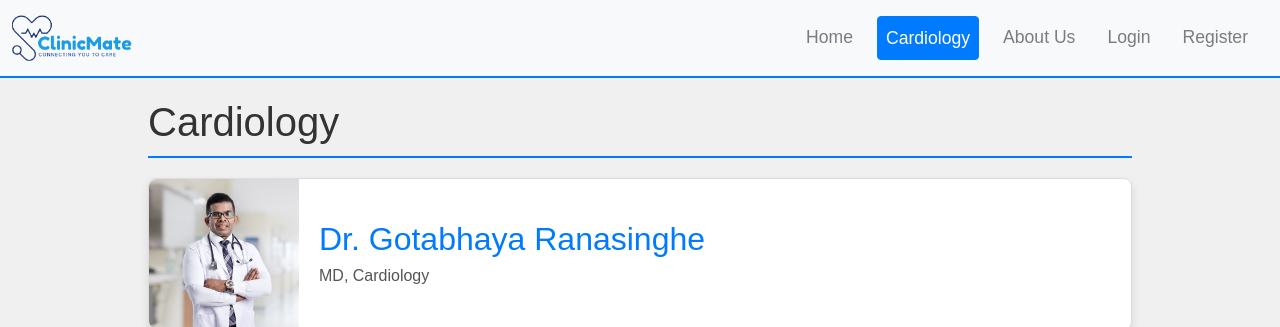
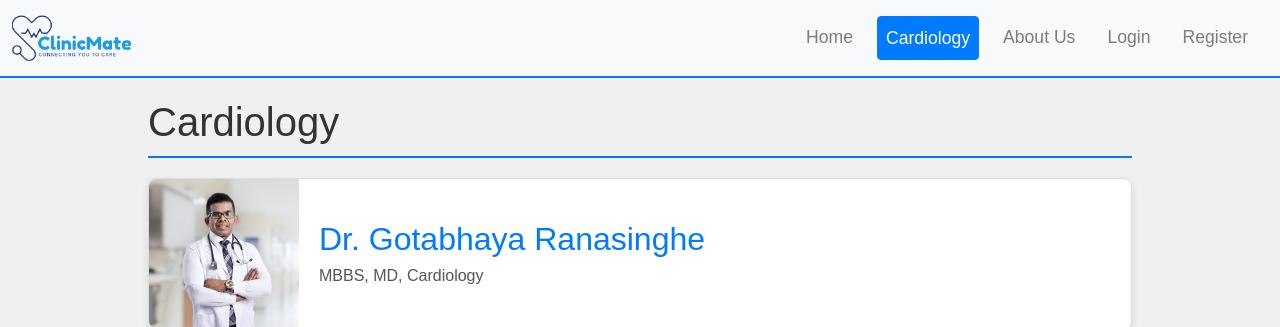
Before and after one commit to sasi1219/EChannelling, a Django app: page /Cardiology/ in a window 1280 px wide. Shown: the top 327 px of the page. Run offline with Django 5.2, Linux system fonts and the light colour scheme; some libraries are stand-ins or nearby versions.

Commit message:
Added doctor cards

```diff
--- a/Cardiology/templates/Cardiology/index.html
+++ b/Cardiology/templates/Cardiology/index.html
@@ -37,14 +37,21 @@
             <img src="{% static 'images/Dr.Gotabhaya.png' %}" alt="Dr.Gotabhaya" class="doctor-image">
             <div class="doctor-info">
                 <h2>Dr. Gotabhaya Ranasinghe</h2>
-                <p>MD, Cardiology</p>
+                <p>MBBS, MD, Cardiology</p>
             </div>
         </div>
         <div class="doctor-card">
-            <img src="doctor2.jpg" alt="Doctor 2">
+            <img src="{% static 'images/Dr.Ruvan.png' %}" alt="Dr.Ruvan" class="doctor-image">
             <div class="doctor-info">
-                <h2>Dr. John Doe</h2>
-                <p>MD, Cardiology</p>
+                <h2>Dr. Ruvan Ekanayaka</h2>
+                <p>MBBS, MD, Cardiology</p>
+            </div>
+        </div>
+        <div class="doctor-card">
+            <img src="{% static 'images/Dr.Anil.png' %}" alt="Dr.Anil" class="doctor-image">
+            <div class="doctor-info">
+                <h2>Dr. Anil Abeywickrama</h2>
+                <p>MBBS, MS, MRCS, Cardiology</p>
             </div>
         </div>
     </div>
```
Also changed, not shown: Cardiology/static/images/Dr.Anil.png (added), Cardiology/static/images/Dr.Ruvan.png (added).
